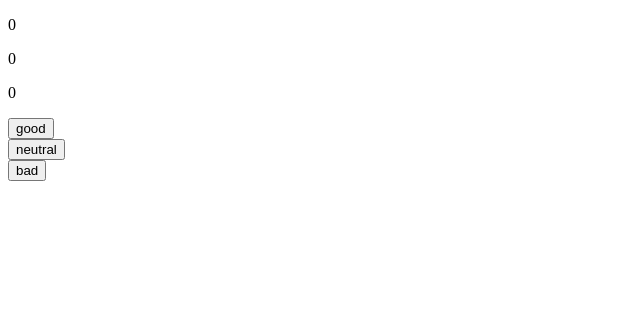
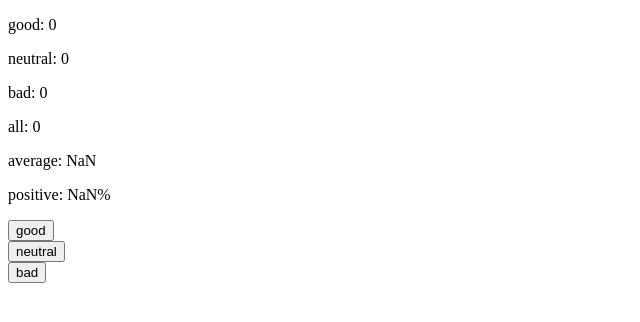
Before and after one commit to TevesManuel/fullstack-bootcamp, a React (Vite) app in the folder part1/unicafe-1.6-1.11/: page / in a window 1280 px wide. Shown: the top 322 px of the page, without its empty margins (0-640 px from the left). Built offline with nearby package versions, Linux system fonts and the light colour scheme.

Commit message:
Problem 1.7 solved.

```diff
--- a/part1/unicafe-1.6-1.11/src/App.jsx
+++ b/part1/unicafe-1.6-1.11/src/App.jsx
@@ -1,9 +1,9 @@
 import { useState } from 'react'
 
-const Display = ({content}) => {
+const Display = ({name, content}) => {
   return (
     <div>
-      <p>{content}</p>
+      <p>{name}: {content}</p>
     </div>
   );
 };
@@ -18,15 +18,19 @@ const App = () => {
   const [good, setGood] = useState(0);
   const [neutral, setNeutral] = useState(0);
   const [bad, setBad] = useState(0);
+  const [all, setAll] = useState([]);
 
   return (
     <div>
-      <Display content={good}/>
-      <Display content={neutral}/>
-      <Display content={bad}/>
-      <Button callback={()=>{setGood(good + 1)}} text="good"/>
-      <Button callback={()=>{setNeutral(neutral + 1)}} text="neutral"/>
-      <Button callback={()=>{setBad(bad + 1)}} text="bad"/>
+      <Display name="good" content={good}/>
+      <Display name="neutral" content={neutral}/>
+      <Display name="bad" content={bad}/>
+      <Display name="all" content={all.length}/>
+      <Display name="average" content={(good-bad)/all.length}/>
+      <Display name="positive" content={good/all.length*100 + "%"}/>
+      <Button callback={()=>{setAll(all.concat("good"));setGood(good + 1)}} text="good"/>
+      <Button callback={()=>{setAll(all.concat("neutral"));setNeutral(neutral + 1)}} text="neutral"/>
+      <Button callback={()=>{setAll(all.concat("bad"));setBad(bad + 1)}} text="bad"/>
     </div>
   );
 };
```
